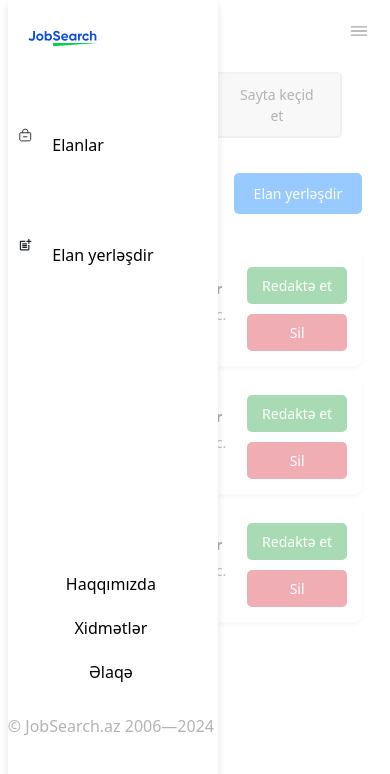
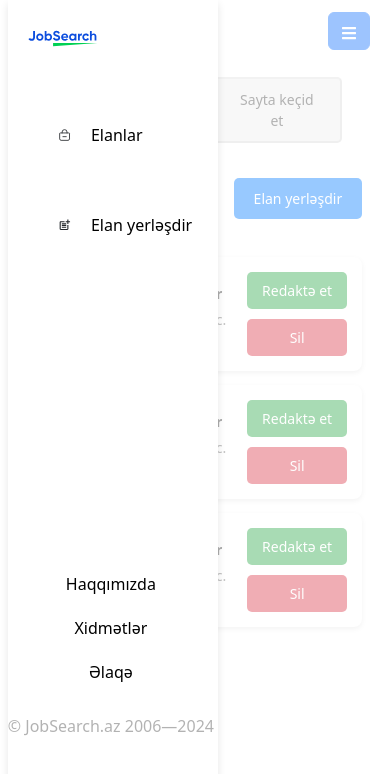
Before and after one commit to sonabnd/Vacancy-Site--FinalProject, a React (Vite) app: page /add-post in a window 390 px wide. Shown: the top 774 px of the page. Built offline with nearby package versions, Linux system fonts and the light colour scheme; data requests are answered from the project's data file.

Commit message:
bootstrap 1098px ucun elave edilecek

```diff
--- a/package.json
+++ b/package.json
@@ -11,6 +11,7 @@
   },
   "dependencies": {
     "@hookform/resolvers": "^3.9.0",
+    "@react-icons/all-files": "^4.1.0",
     "axios": "^1.7.3",
     "bootstrap": "^5.3.3",
     "formik": "^2.4.6",
@@ -20,7 +21,7 @@
     "react-bootstrap": "^2.10.4",
     "react-dom": "^18.3.1",
     "react-hook-form": "^7.52.2",
-    "react-icons": "^5.2.1",
+    "react-icons": "^5.3.0",
     "react-router-dom": "^6.26.0",
     "react-toastify": "^10.0.5",
     "yup": "^1.4.0"
--- a/src/App.jsx
+++ b/src/App.jsx
@@ -16,21 +16,38 @@ import axios from "axios";
 import "bootstrap/dist/css/bootstrap.min.css";
 import { IoIosMenu } from "react-icons/io";
 import { ToastContainer } from "react-toastify";
-import 'react-toastify/dist/ReactToastify.css';
+import "react-toastify/dist/ReactToastify.css";
+import Button from "react-bootstrap/Button";
+import Offcanvas from "react-bootstrap/Offcanvas";
+import { FaBars } from "react-icons/fa";
 
 function App() {
-  // login/register
   const [login, setLogin] = useState(false);
   const [register, setRegister] = useState(false);
   const [isDesign, setDesign] = useState(false);
   const [postCard, setPostCard] = useState([]);
   const [searchInput, setSearchInput] = useState("");
-  const [filterContainer, setfilterContainer] = useState(false)
+  const [filterContainer, setfilterContainer] = useState(false);
   const [originalPostCard, setOriginalPostCard] = useState([]);
+  const [isSidebarOpen, setIsSidebarOpen] = useState(false);
+  const [icon, setIcon] = useState(false);
+  const [show, setShow] = useState(false);
+
+  const handleClose = () => setShow(false);
+  const handleShow = () => setShow(true);
+
+  const handleCloseIcon = () => {
+    setLogin(false);
+    setDesign(false);
+  };
+
+  const toggleSidebar = () => {
+    setIsSidebarOpen(!isSidebarOpen);
+  };
 
   const showHideFilter = () => {
-    setfilterContainer(!filterContainer)
-  }
+    setfilterContainer(!filterContainer);
+  };
 
   const handleShowLogin = () => {
     setLogin(true);
@@ -68,7 +85,8 @@ function App() {
     filterContainer,
     setfilterContainer,
     showHideFilter,
-    originalPostCard, setOriginalPostCard
+    originalPostCard,
+    setOriginalPostCard,
   };
 
   const getData = async () => {
@@ -184,9 +202,7 @@ function App() {
             theme="dark"
           />
           <Context.Provider value={data}>
-            <div
-              className="navbar-component"
-            >
+            <div className="navbar-component">
               <Navbar />
             </div>
             <div className="all-components">
@@ -194,9 +210,12 @@ function App() {
                 <div className="logo-img">
                   <img src="/src/img/logo.c9da023.svg" alt="logo" />
                 </div>
-                <span className="menu-icon" >
+                {/* <span onClick={handleCloseIcon} className="menu-icon" >
                   <IoIosMenu />
-                </span>
+                </span> */}
+                <Button variant="primary" onClick={handleShow}>
+                  <FaBars />
+                </Button>
               </div>
               <Routes>
                 <Route path="/" element={<Homepage />} />
--- a/src/components/Navbar.jsx
+++ b/src/components/Navbar.jsx
@@ -1,9 +1,130 @@
+// import React, { useState, useContext } from 'react';
+// import { useNavigate, useLocation } from 'react-router-dom';
+// import { IoMdSunny } from "react-icons/io";
+// import { FaMoon } from "react-icons/fa";
+// import { IoBagRemoveOutline } from 'react-icons/io5';
+// import { MdPostAdd } from 'react-icons/md';
+// import '../css/Navbar.css';
+// import '../css/NavbarResponsive.css';
+// import Context from '../context/context';
+
+// const Navbar = () => {
+//   const navigate = useNavigate();
+//   const location = useLocation();
+//   const { setLogin, setRegister, setDesign } = useContext(Context);
+//   const [active, setActive] = useState(false);
+//   const [selectedLanguage, setSelectedLanguage] = useState('Az');
+//   const [isOpen, setIsOpen] = useState(false);
+
+//   const handleShowLogin = () => {
+//     setLogin(true);
+//     setRegister(false);
+//     setDesign(true);
+//   };
+
+//   const goToHomepage = () => {
+//     setActive(true);
+//     navigate('/');
+//   }
+
+//   const goToAboutPage = () => {
+//     setActive(true);
+//     navigate('/about');
+//   };
+
+//   const goToServicePage = () => {
+//     setActive(true);
+//     navigate('/service');
+//   };
+
+//   const goToContactPage = () => {
+//     setActive(true);
+//     navigate('/contact');
+//   };
+
+//   if (active && location.pathname !== '/contact' && location.pathname !== '/about' && location.pathname !== '/service') {
+//     setActive(false);
+//   }
+
+//   const handleSelect = (value) => {
+//     setSelectedLanguage(value);
+//     setIsOpen(false);
+//   };
+
+//   return (
+//     <div className="sidebar">
+//       <header className="header">
+//         <div className='sidebar-header'>
+//           <div className="header_logo">
+//             <img src="/src/img/logo.c9da023.svg" alt="logo" />
+//           </div>
+//           <div
+//             className="language-select"
+//             onMouseEnter={() => setIsOpen(true)}
+//             onMouseLeave={() => setIsOpen(false)}
+//           >
+//             <div className="select-trigger">
+//               {selectedLanguage}
+//               <div className="arrow-down"></div> {/* Arrow added here */}
+//             </div>
+//             {isOpen && (
+//               <div className="select-options">
+//                 <div className="select-option" onClick={() => handleSelect('Az')}>Az</div>
+//                 <div className="select-option" onClick={() => handleSelect('En')}>En</div>
+//                 <div className="select-option" onClick={() => handleSelect('Ru')}>Ru</div>
+//               </div>
+//             )}
+//           </div>
+//         </div>
+//       </header>
+//       <main>
+//         {/* <div className="icon-container" >
+//             <div className="sun">
+//               <IoMdSunny size={15} />
+//             </div>
+//             <div className="moon">
+//               <FaMoon size={15} />
+//             </div>
+//         </div> */}
+//         <ul className="header__menu">
+//           <div className="header__menu__item1" onClick={goToHomepage}>
+//             <IoBagRemoveOutline />
+//             <li>Elanlar</li>
+//           </div>
+//           <div className="header__menu__item1">
+//             <MdPostAdd />
+//             <li onClick={handleShowLogin}>Elan yerləşdir</li>
+//           </div>
+//         </ul>
+//       </main>
+//       <footer className="footer">
+//         <div className="footer_menu">
+//           <div className="footer_menu_item1" onClick={goToAboutPage} style={{ color: active && location.pathname === '/about' ? '#0C4DDE' : 'black' }}>Haqqımızda</div>
+//           <div className="footer_menu_item2" onClick={goToServicePage} style={{ color: active && location.pathname === '/service' ? '#0C4DDE' : 'black' }}>Xidmətlər</div>
+//           <div className="footer_menu_item3" onClick={goToContactPage} style={{ color: active && location.pathname === '/contact' ? '#0C4DDE' : 'black' }}>Əlaqə</div>
+//         </div>
+//         <p>© JobSearch.az 2006—2024</p>
+//       </footer>
+//     </div>
+//   );
+// };
+
+// export default Navbar;
+
+
+
+
+
+
+
 import React, { useState, useContext } from 'react';
 import { useNavigate, useLocation } from 'react-router-dom';
 import { IoMdSunny } from "react-icons/io";
 import { FaMoon } from "react-icons/fa";
 import { IoBagRemoveOutline } from 'react-icons/io5';
 import { MdPostAdd } from 'react-icons/md';
+import Button from "react-bootstrap/Button";
+import Offcanvas from "react-bootstrap/Offcanvas";
 import '../css/Navbar.css';
 import '../css/NavbarResponsive.css';
 import Context from '../context/context';
@@ -15,6 +136,10 @@ const Navbar = () => {
   const [active, setActive] = useState(false);
   const [selectedLanguage, setSelectedLanguage] = useState('Az');
   const [isOpen, setIsOpen] = useState(false);
+  const [show, setShow] = useState(false);
+
+  const handleShow = () => setShow(true);
+  const handleClose = () => setShow(false);
 
   const handleShowLogin = () => {
     setLogin(true);
@@ -65,7 +190,7 @@ const Navbar = () => {
           >
             <div className="select-trigger">
               {selectedLanguage}
-              <div className="arrow-down"></div> {/* Arrow added here */}
+              <div className="arrow-down"></div>
             </div>
             {isOpen && (
               <div className="select-options">
@@ -78,14 +203,6 @@ const Navbar = () => {
         </div>
       </header>
       <main>
-        {/* <div className="icon-container" >
-            <div className="sun">
-              <IoMdSunny size={15} />
-            </div>
-            <div className="moon">
-              <FaMoon size={15} />
-            </div>
-        </div> */}
         <ul className="header__menu">
           <div className="header__menu__item1" onClick={goToHomepage}>
             <IoBagRemoveOutline />
@@ -99,9 +216,9 @@ const Navbar = () => {
       </main>
       <footer className="footer">
         <div className="footer_menu">
-          <div className="footer_menu_item1" onClick={goToAboutPage} style={{ color: active && location.pathname === '/about' ? '#0C4DDE' : 'black' }}>Haqqımızda</div>
-          <div className="footer_menu_item2" onClick={goToServicePage} style={{ color: active && location.pathname === '/service' ? '#0C4DDE' : 'black' }}>Xidmətlər</div>
-          <div className="footer_menu_item3" onClick={goToContactPage} style={{ color: active && location.pathname === '/contact' ? '#0C4DDE' : 'black' }}>Əlaqə</div>
+          <div className="footer_menu_item1" onClick={goToAboutPage} style={{ color: active && location.pathname == '/about' ? '#0C4DDE' : 'black' }}>Haqqımızda</div>
+          <div className="footer_menu_item2" onClick={goToServicePage} style={{ color: active && location.pathname == '/service' ? '#0C4DDE' : 'black' }}>Xidmətlər</div>
+          <div className="footer_menu_item3" onClick={goToContactPage} style={{ color: active && location.pathname == '/contact' ? '#0C4DDE' : 'black' }}>Əlaqə</div>
         </div>
         <p>© JobSearch.az 2006—2024</p>
       </footer>
--- a/src/css/NavbarResponsive.css
+++ b/src/css/NavbarResponsive.css
@@ -33,7 +33,8 @@
     margin-top: 20px;
     padding: 20px;
     text-decoration: none;
-  }
+}
+
 .header__menu__item2.active {
     background-color: #04AA6D;
     color: white;
@@ -78,7 +79,6 @@
     color: white;
     margin: auto;
 }
-
 
 body.dark-mode {
   background-color: #333;
@@ -149,95 +149,122 @@ body.dark-mode {
 @keyframes underlineDelay {
     to {
         transform: scaleX(1);
-    }
+        }
+          }
+  }
+
+  .sidebar.open {
+    display: block;
+    position: absolute;
+    left: 0;
+    top: 0;
+    width: 100%;
+    height: 100%;
+    background-color: white;
+    z-index: 9999;
+}
+
+.menu-icon {
+    display: none;
+    font-size: 2rem;
+    cursor: pointer;
 }
 
 
-
+@media only screen and (max-width: 1098px) {
+  .header {
+    display: flex;
+    flex-direction: column;
+  }
+  .header-first {
+    display: flex;
+    justify-content: space-between;
+    gap: 50px;
+  }
+  .header_logo img {
+    width: auto;
+    height: auto;
+    margin-top: 30px;
+    max-width: 100%;
+  }
+  #lang {
+    position: absolute;
+    top: 35px;
+    left: 150px;
+    font-size: 15px;
+    cursor: pointer;
+    z-index: 1000;
   }
 
+  .header__menu {
+    display: flex;
+    flex-direction: column;
+    align-items: center;
+    padding: 0;
+    margin-left: 40px;
+  }
 
-  @media only screen and (max-width: 1098px) {
-    .header{
-      display: flex;
-      flex-direction: column;
+  .header__menu__item1 {
+    display: flex;
+    align-items: center;
+    gap: 10px;
+    margin-bottom: 10px;
   }
-  .header-first{
-      display: flex;
-      justify-content: space-between;
-      gap: 50px;
+
+  .header__menu li {
+    color: black;
+    margin: 0;
+    padding: 10px;
+    text-decoration: none;
   }
-  .header_logo img {
-      width: auto;
-      height: auto;
-      margin-top: 30px;
-      max-width: 100%;
-  }
-  #lang {
-      position: absolute;
-      top: 35px;
-      left: 150px;
-      font-size: 15px;
-      cursor: pointer;
-      z-index: 1000;
-  }
-  .header__menu {
-      list-style: none;
-      padding: 0;
-      margin: 0;
-      gap: 10px;
-  }
-  .header__menu li {
-      color: black;
-      margin-top: 20px;
-      padding: 20px;
-      text-decoration: none;
-    }
+
   .header__menu__item2.active {
-      background-color: #04AA6D;
-      color: white;
+    background-color: #04AA6D;
+    color: white;
   }
   .header__menu__item2:hover:not(.active) {
-      background-color: blue;
-      color: white;
-      cursor: pointer;
+    background-color: blue;
+    color: white;
+    cursor: pointer;
   }
   .header__menu__item1.active {
-      background-color: #04AA6D;
-      color: white;
+    background-color: #04AA6D;
+    color: white;
   }
   .header__menu__item1:hover:not(.active) {
-      background-color: blue;
-      color: white;
-      cursor: pointer;
+    background-color: blue;
+    color: white;
+    cursor: pointer;
   }
-  .header__menu__item{
-      font-size: 20px;
+  .header__menu__item {
+    font-size: 20px;
+  }
+  .menu-icon {
+    display: block;
   }
   .icon-container {
-      width: auto;
-      position: absolute;
-      bottom: 150px;
-      left: 30px;
-      display: flex;
-      justify-content: space-between;
-      background-color: gray;
-      align-items: center;
-      padding: 2px 3px;
-      cursor: pointer;
-      border-radius: 10%;
+    width: auto;
+    position: absolute;
+    bottom: 150px;
+    left: 30px;
+    display: flex;
+    justify-content: space-between;
+    background-color: gray;
+    align-items: center;
+    padding: 2px 3px;
+    cursor: pointer;
+    border-radius: 10%;
   }
   .sun {
-      background-color: white;
-      color: gray;
-      padding: 9px;
-      border-radius: 10%;
+    background-color: white;
+    color: gray;
+    padding: 9px;
+    border-radius: 10%;
   }
   .moon {
-      color: white;
-      margin: auto;
+    color: white;
+    margin: auto;
   }
-
 
   body.dark-mode {
     background-color: #333;
@@ -262,58 +289,62 @@ body.dark-mode {
     display: block;
   }
   .footer {
-      display: flex;
-      justify-content: space-between;
-      gap: 30px;
-      cursor: pointer;
-      position: absolute;
-      bottom: 90px;
-      left: 0px;
-      flex-wrap: wrap;
+    display: flex;
+    justify-content: space-between;
+    gap: 30px;
+    cursor: pointer;
+    position: absolute;
+    bottom: 90px;
+    left: 0px;
+    flex-wrap: wrap;
   }
   .footer_menu {
-      list-style: none;
-      display: flex;
-      gap: 20px;
+    list-style: none;
+    display: flex;
+    gap: 20px;
   }
   .footer_menu_item {
-      cursor: pointer;
-      position: relative;
+    cursor: pointer;
+    position: relative;
   }
   .footer_menu_item li {
-      text-decoration: none;
+    text-decoration: none;
   }
   .footer_menu_item1, .footer_menu_item2, .footer_menu_item3 {
-      text-decoration: none;
-      cursor: pointer;
-      color: black;
-      position: relative;
-      overflow: hidden;
+    text-decoration: none;
+    cursor: pointer;
+    color: black;
+    position: relative;
+    overflow: hidden;
   }
   .footer_menu_item1::after, .footer_menu_item2::after, .footer_menu_item3::after {
-      content: '';
-      position: absolute;
-      left: 0;
-      bottom: -1px;
-      width: 100%;
-      height: 2px;
-      background-color: black;
-      transform: scaleX(0);
-      transform-origin: left;
-      transition: transform 0.5s ease;
+    content: '';
+    position: absolute;
+    left: 0;
+    bottom: -1px;
+    width: 100%;
+    height: 2px;
+    background-color: black;
+    transform: scaleX(0);
+    transform-origin: left;
+    transition: transform 0.5s ease;
   }
   .footer_menu_item1:hover::after, .footer_menu_item2:hover::after, .footer_menu_item3:hover::after {
-      animation: underlineDelay 0.5s ease 0.1s forwards;
+    transform: scaleX(1);
   }
-  @keyframes underlineDelay {
-      to {
-          transform: scaleX(1);
-      }
+  .footer_menu_item1.active, .footer_menu_item2.active, .footer_menu_item3.active {
+    color: blue;
   }
 }
 
+.header {
+    display: flex;
+    flex-direction: column;
+  }
 
-
+  .menu-icon {
+    display: block;
+  }
 
   @media only screen and (max-width: 992px) {
     .header_logo img {
```
Also changed, not shown: 2 other files (tests, documents, lock files or other folders).
